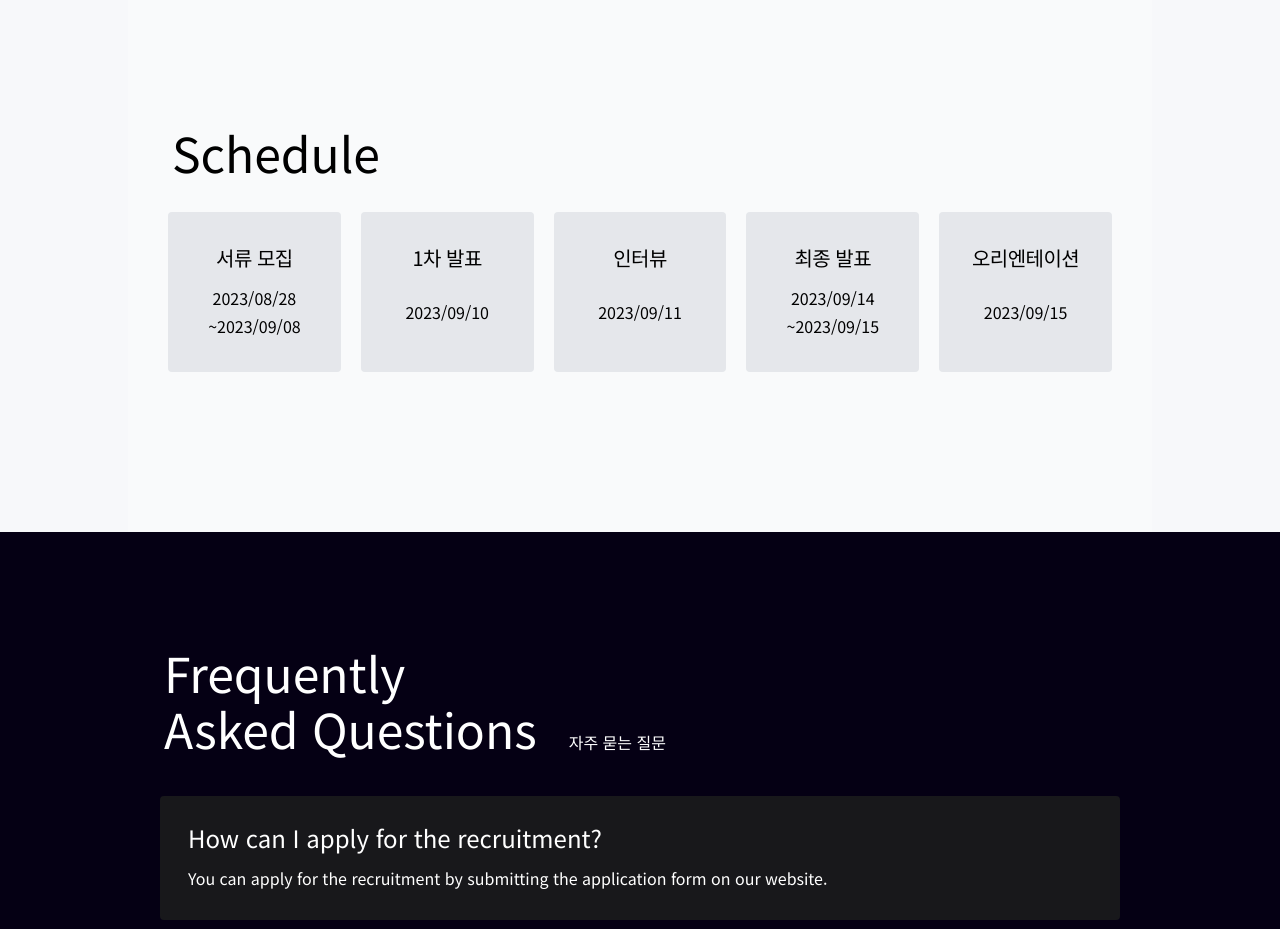
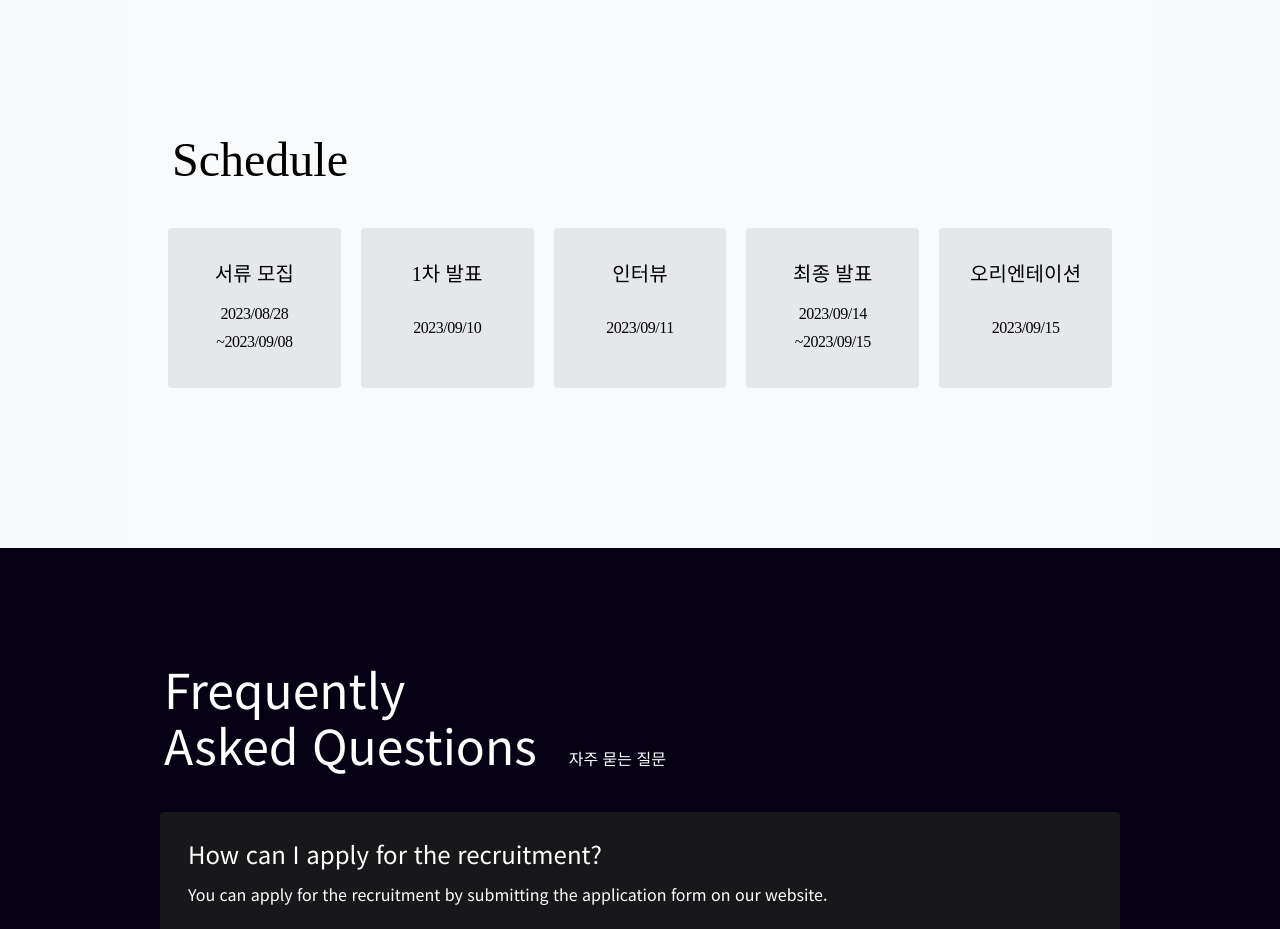
Before and after one commit to GDSC-DGU/gdsc-dgu, a Next.js app: page /recruit in a window 1280 px wide. Shown: the part 2620-3549 px from the top of the page. Built offline with nearby package versions, Linux system fonts and the light colour scheme; a web font is replaced by a local one.

Commit message:
💄Design : Recruit Schedule #35

```diff
--- a/src/components/recruit/schedule/RecruitSchedule.tsx
+++ b/src/components/recruit/schedule/RecruitSchedule.tsx
@@ -8,7 +8,7 @@ const RecruitSchedule = () => {
         <div className="flex-col items-center gap-2.5 flex">
           <div className="self-stretch flex-col flex">
             <div className="px-1 pb-10">
-              <p className="text-black text-5xl leading-10">Schedule</p>
+              <p className="text-mono_black H3">Schedule</p>
             </div>
             <section className="gap-5 inline-flex">
               <RecruitScheduleBox schedules={RECRUIT_SCHEDULE['document']} />
--- a/src/components/recruit/schedule/RecruitScheduleBox.tsx
+++ b/src/components/recruit/schedule/RecruitScheduleBox.tsx
@@ -7,13 +7,11 @@ const RecruitScheduleBox = ({
 }) => {
   return (
     <div className="grow shrink basis-0 px-5 py-8 bg-gray-200 rounded flex-col justify-start items-center gap-1 inline-flex">
-      <div className="text-black text-xl font-medium  leading-7 tracking-tight">
-        {schedules.title}
-      </div>
+      <div className="text-mono_black H6">{schedules.title}</div>
       <div className="mt-2 w-20 flex-col justify-center items-center flex grow">
-        <div className="text-black leading-7">{schedules.startDate}</div>
+        <div className="text-mono_black B1">{schedules.startDate}</div>
         {schedules.endDate && (
-          <div className="text-black leading-7">~{schedules.endDate}</div>
+          <div className="text-mono_black B1">~{schedules.endDate}</div>
         )}
       </div>
     </div>
```
